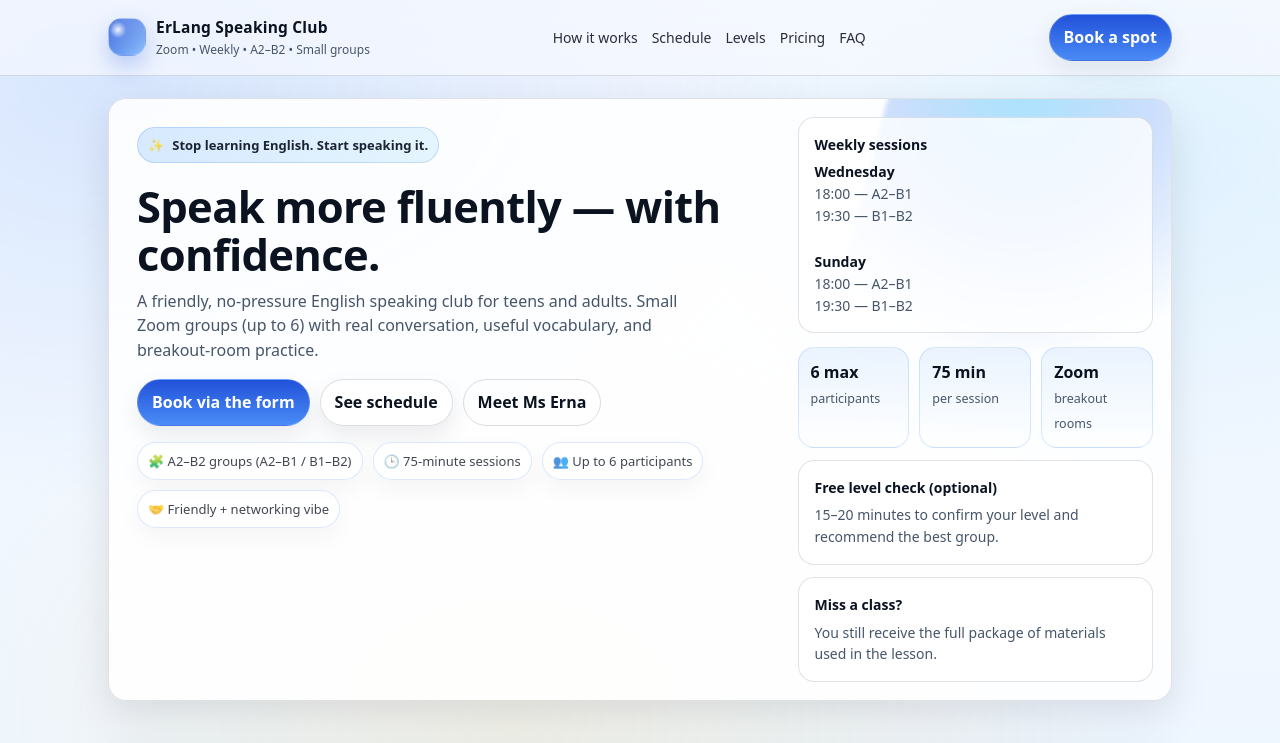
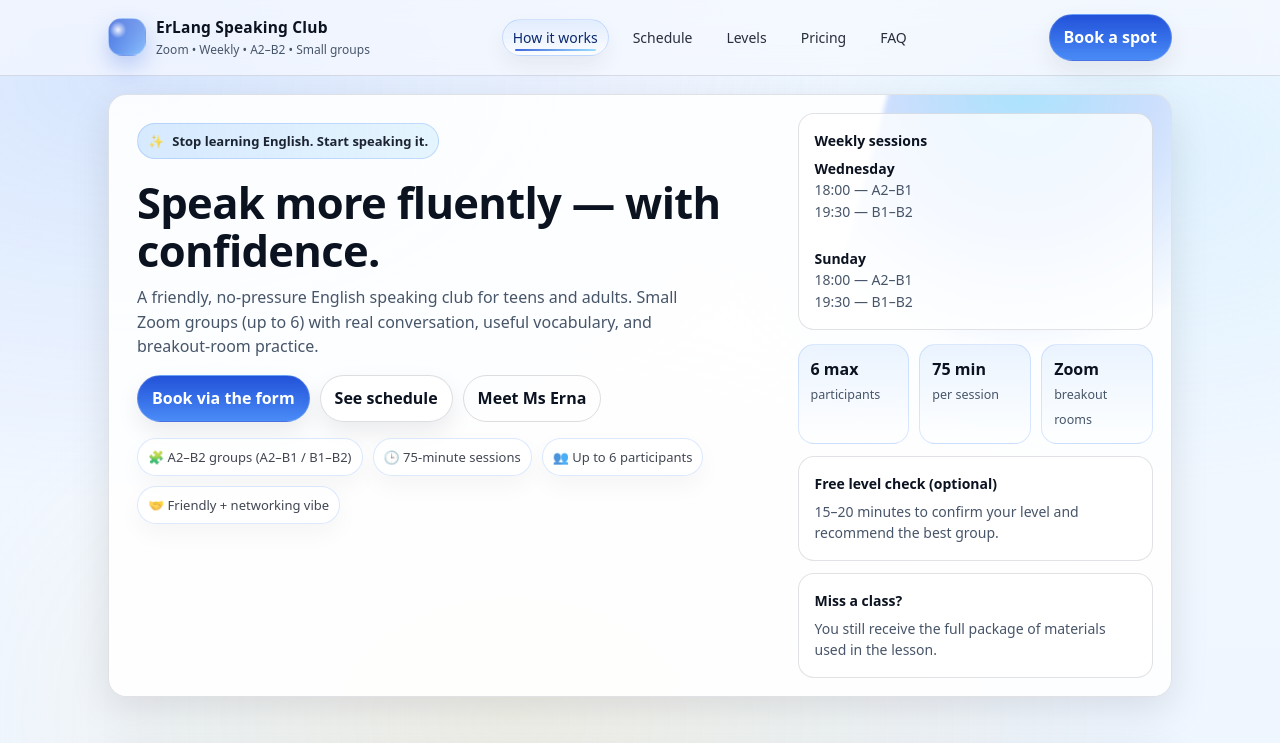
Before and after one commit to SogErna/ErLangSpeakingClub, a plain HTML site: page index.html in a window 1280 px wide. Shown: the top 743 px of the page. Drawn offline with Linux system fonts and the light colour scheme.

Commit message:
index.html

```diff
--- a/index.html
+++ b/index.html
@@ -38,6 +38,7 @@
     html,body{ height:100%; }
     body{
       margin:0;
+      padding-top:72px; /* space for fixed header */
       font-family: ui-sans-serif, system-ui, -apple-system, Segoe UI, Roboto, Arial, sans-serif;
       color: var(--ink);
       background:
@@ -67,7 +68,7 @@
     .wrap{ max-width: var(--max); margin:0 auto; padding:0 18px; }
 
     header{
-      position:sticky; top:0; z-index:50;
+      position:fixed; top:0; left:0; right:0; z-index:50;
       backdrop-filter: blur(12px);
       background: rgba(246,249,255,.72);
       border-bottom: 1px solid var(--line);
@@ -105,8 +106,29 @@
       display:flex; gap: 14px; flex-wrap: wrap;
       font-size: 14px;
     }
-    nav a{ color: var(--ink); opacity:.88; }
-    nav a:hover{ color: var(--accent); opacity: 1; }
+    nav a{ color: var(--ink); opacity:.88; position: relative; padding: 8px 10px; border-radius: 999px; }
+    nav a:hover{ color: var(--accent); opacity: 1; text-decoration:none; }
+
+    /* Scroll highlight (active section) */
+    nav a.active{
+      color: var(--blue-900);
+      opacity: 1;
+      background: linear-gradient(180deg, rgba(219,234,254,.75), rgba(255,255,255,.65));
+      border: 1px solid rgba(59,130,246,.22);
+      box-shadow: 0 10px 22px rgba(2,6,23,.06);
+    }
+    nav a.active:after{
+      content:"";
+      position:absolute;
+      left: 12px;
+      right: 12px;
+      bottom: 4px;
+      height: 2px;
+      border-radius: 999px;
+      background: linear-gradient(90deg, rgba(29,78,216,.95), rgba(125,211,252,.85));
+      opacity: .9;
+    }
+    nav a:focus{ outline:none; box-shadow: var(--ring); }
 
     .btn{
       display:inline-flex; align-items:center; justify-content:center;
@@ -759,6 +781,65 @@
 
   <script>
     document.getElementById('y').textContent = new Date().getFullYear();
+
+    // Scrollspy: highlight the nav item for the section currently in view
+    (function(){
+      const navLinks = Array.from(document.querySelectorAll('header nav a[href^="#"]'));
+      if (!navLinks.length) return;
+
+      const sections = navLinks
+        .map(a => document.querySelector(a.getAttribute('href')))
+        .filter(Boolean);
+
+      const setActive = (id) => {
+        navLinks.forEach(a => {
+          const isActive = a.getAttribute('href') === `#${id}`;
+          a.classList.toggle('active', isActive);
+          if (isActive) a.setAttribute('aria-current', 'page');
+          else a.removeAttribute('aria-current');
+        });
+      };
+
+      // Fallback / initial state
+      const nearestSectionId = () => {
+        const y = window.scrollY + 110; // compensate for fixed header
+        let current = sections[0]?.id;
+        for (const s of sections){
+          if (s.offsetTop <= y) current = s.id;
+        }
+        return current;
+      };
+      setActive(nearestSectionId());
+
+      // Prefer IntersectionObserver when available
+      if ('IntersectionObserver' in window){
+        const obs = new IntersectionObserver((entries) => {
+          // pick the most visible intersecting section
+          const visible = entries
+            .filter(e => e.isIntersecting)
+            .sort((a,b) => (b.intersectionRatio - a.intersectionRatio));
+          if (visible[0]) setActive(visible[0].target.id);
+        }, {
+          root: null,
+          // Pull the "active" zone slightly below the fixed header
+          rootMargin: '-35% 0px -55% 0px',
+          threshold: [0.01, 0.2, 0.4, 0.6]
+        });
+
+        sections.forEach(s => obs.observe(s));
+      } else {
+        // Basic scroll fallback
+        let ticking = false;
+        window.addEventListener('scroll', () => {
+          if (ticking) return;
+          ticking = true;
+          requestAnimationFrame(() => {
+            setActive(nearestSectionId());
+            ticking = false;
+          });
+        }, { passive: true });
+      }
+    })();
   </script>
 </body>
 </html>
```
